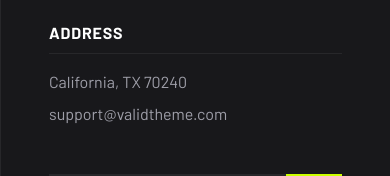
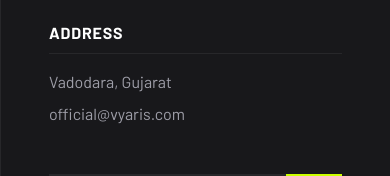
Before and after one commit to Vyaris-Official-110/official-vyaris, a React (Vite) app: page / in a window 390 px wide. Both pictures are taken after a click on the button 354 px from the left and 40 px from the top of the page. Shown: the part 464-640 px from the top of the page. Built offline with nearby package versions, Linux system fonts and the light colour scheme.

Commit message:
address upadte

```diff
--- a/src/components/layout/Navbar.jsx
+++ b/src/components/layout/Navbar.jsx
@@ -137,8 +137,8 @@ export const Navbar = () => {
 
                   <div>
                       <h4 className="text-white font-bold uppercase tracking-wider mb-4 border-b border-zinc-800 pb-2">Address</h4>
-                      <p className="text-zinc-400">California, TX 70240</p>
-                      <p className="text-zinc-400 mt-2">support@validtheme.com</p>
+                      <p className="text-zinc-400">Vadodara, Gujarat</p>
+                      <p className="text-zinc-400 mt-2">official@vyaris.com</p>
                   </div>
 
                   <div className="pt-4">
```
